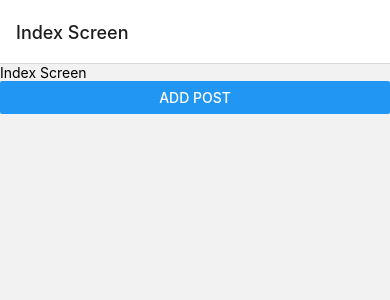
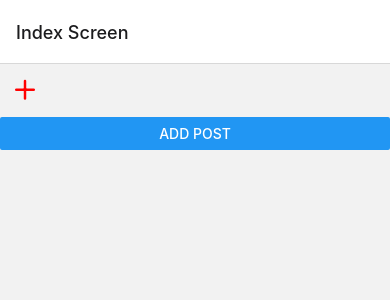
Before and after one commit to DavinderSingh-ds/blog_App_React_Native, a React Native app: screen /IndexSc in a window 390 px wide. Shown: the top 300 px of the page. Built offline with nearby package versions, Linux system fonts and the light colour scheme.

Commit message:
Navigation with icon to Create Screen

```diff
--- a/App.js
+++ b/App.js
@@ -2,10 +2,13 @@ import * as React from 'react';
 import { NavigationContainer } from '@react-navigation/native';
 import { createNativeStackNavigator } from '@react-navigation/native-stack';
 
+// import { Provider as BlogProvider } from './src/context/BlogContext';
+import { Provider } from './src/context/BlogContext';
+
 import IndexScreen from './src/screens/IndexScreen';
 import ShowScreen from './src/screens/ShowScreen';
-// import { Provider as BlogProvider } from './src/context/BlogContext';
-import { Provider } from './src/context/BlogContext';
+import CreateScreen from './src/screens/CreateScreen';
+
 
 const Stack = createNativeStackNavigator();
 
@@ -17,13 +20,19 @@ const Navigator = () => {
         <Stack.Screen
             name="IndexSc"
             component={IndexScreen}
-            options={{ title: 'Index Screen' }}
+            options={{ title: 'Index Screen'}}
             />
 
         <Stack.Screen
             name="ShowSc"
             component={ShowScreen}
             options={{ title: 'Show Screen' }}
+            />
+
+        <Stack.Screen
+            name="CreateSc"
+            component={CreateScreen}
+            options={{ title: 'Create Screen' }}
             />
       </Stack.Navigator>
 
--- /dev/null
+++ b/src/screens/CreateScreen.js
@@ -0,0 +1,12 @@
+import React, {useContext} from 'react';
+import {View, Text, StyleSheet} from 'react-native';
+
+const CreateScreen = ({ navigation,route}) => {
+    return (
+        <View>
+            <Text>Create</Text>
+        </View>
+    );
+};
+
+export default CreateScreen;
--- a/src/screens/IndexScreen.js
+++ b/src/screens/IndexScreen.js
@@ -6,16 +6,18 @@ import { Feather } from '@expo/vector-icons';
 // import { Context as BlogContext} from '../context/BlogContext';
 // import { Context as ImageContext} from '../context/ImageContext';
 
-const IndexScreen = ({navigation}) => {
-    // console.log(props);
-
-    // const value = useContext(BlogContext);
+const IndexScreen = ({ navigation,route}) => {
     const { state, addBlogPost, deleteBlogPost } = useContext(Context);
 
     return (
         <View>
-            <Text>Index Screen</Text>
-            {/* <Text>{value}</Text> */}
+            <TouchableOpacity onPress={() => {navigation.navigate('CreateSc')}}>
+                <Text style={{margin: 10}}>
+                    <Feather name="plus" size={30} color = 'red' />
+                </Text>
+            </TouchableOpacity>
+
+
             <Button
                 title="Add Post"
                 onPress={addBlogPost}
@@ -46,6 +48,12 @@ const IndexScreen = ({navigation}) => {
     );
 };
 
+// IndexScreen.navigationOptions = ({navigation}) => {
+//      return  {
+//        headerRight: <Feather name="plus" size={30} color = 'red' />
+//      };
+//     }
+
 const styles = StyleSheet.create({
     row: {
         flexDirection: 'row',
```
